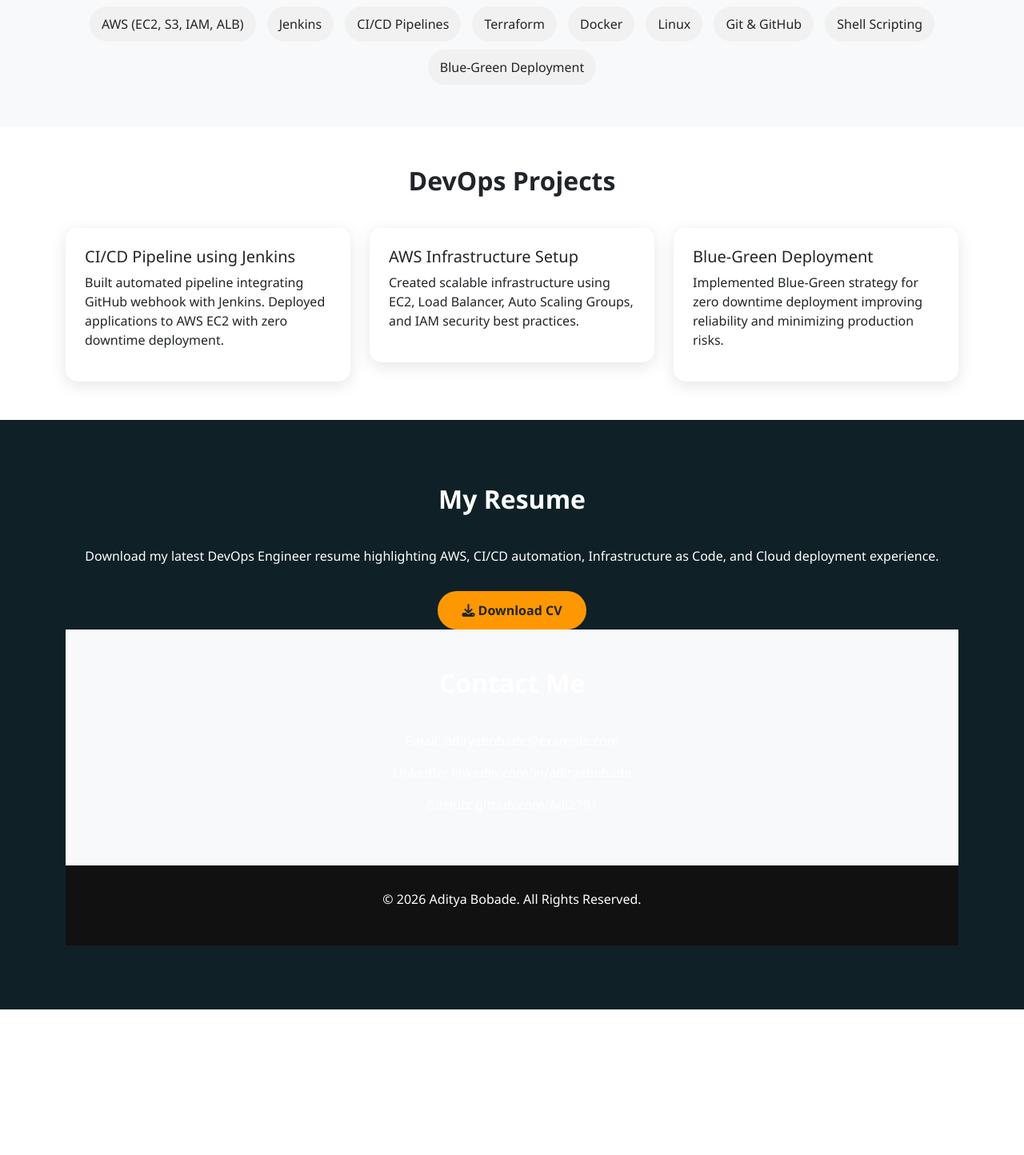
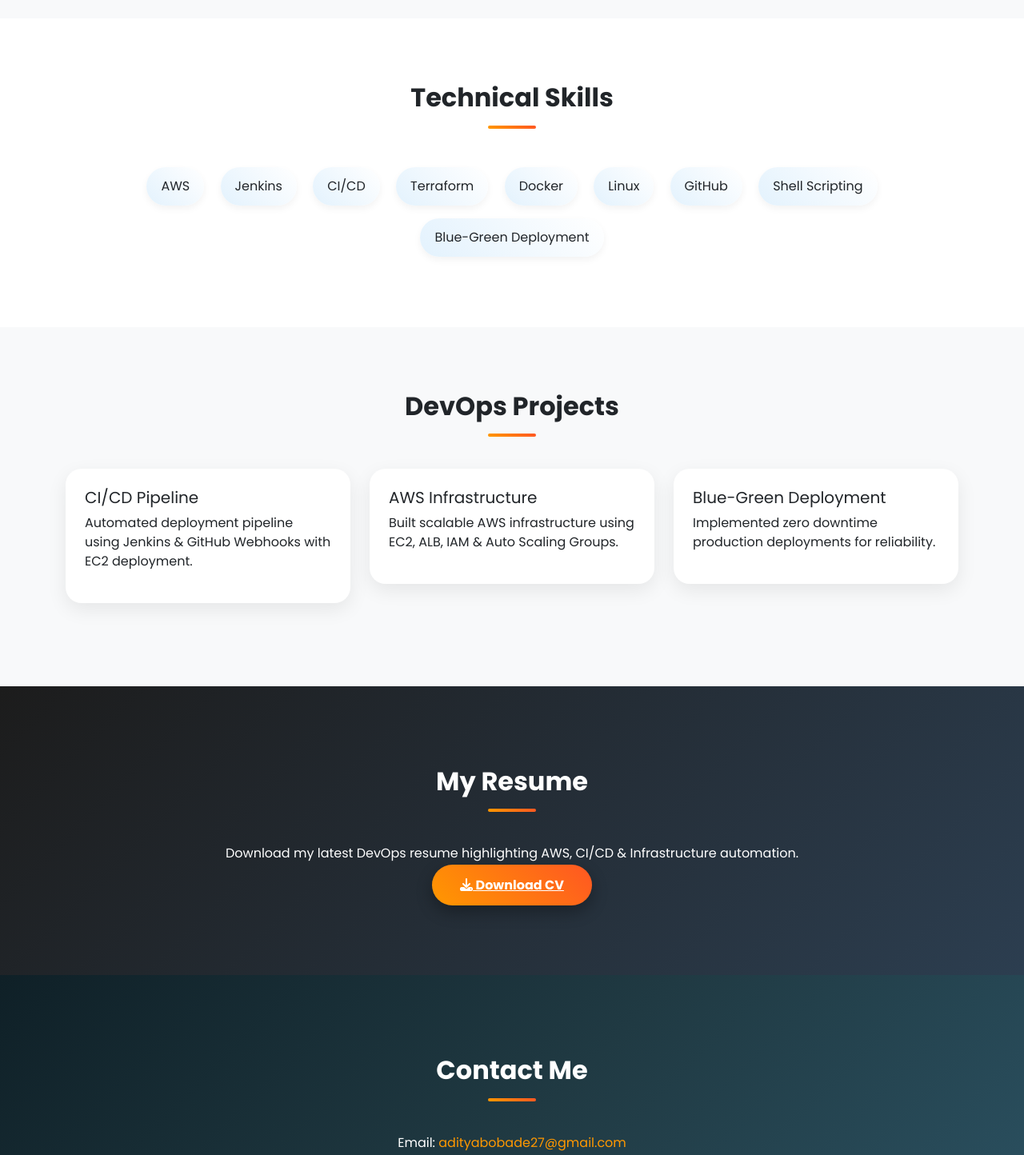
Before and after one commit to Adi2791/adityabobade.github.io, a plain HTML site: page index.html in a window 1280 px wide. Shown: the part 861-2305 px from the top of the page at 80% size. Before the commit the page ends 2123 px from the top, so only its background shows below. Drawn offline with nearby package versions, Linux system fonts and the light colour scheme.

Commit message:
index.html

```diff
--- a/index.html
+++ b/index.html
@@ -1,6 +1,5 @@
 <!DOCTYPE html>
 <html lang="en">
-
 <head>
   <meta charset="UTF-8" />
   <meta name="viewport" content="width=device-width, initial-scale=1.0" />
@@ -9,65 +8,180 @@
   <meta name="description"
     content="Aditya Bobade - DevOps Engineer specializing in AWS, CI/CD pipelines, Jenkins, Infrastructure as Code, Docker and Cloud Automation.">
 
+  <!-- Google Font -->
+  <link href="https://fonts.googleapis.com/css2?family=Poppins:wght@300;400;600;700&display=swap" rel="stylesheet">
+
+  <!-- Bootstrap -->
   <link href="https://cdn.jsdelivr.net/npm/bootstrap@5.3.2/dist/css/bootstrap.min.css" rel="stylesheet">
+
+  <!-- FontAwesome -->
   <link href="https://cdnjs.cloudflare.com/ajax/libs/font-awesome/6.4.2/css/all.min.css" rel="stylesheet">
 
   <style>
     body {
-      font-family: 'Segoe UI', sans-serif;
+      font-family: 'Poppins', sans-serif;
       scroll-behavior: smooth;
+      margin: 0;
+      padding: 0;
     }
 
+    /* HERO SECTION */
     .hero {
-      background: linear-gradient(to right, #0f2027, #203a43, #2c5364);
+      background: linear-gradient(135deg, #0f2027, #203a43, #2c5364);
       color: white;
-      padding: 120px 0;
+      padding: 150px 0;
       text-align: center;
     }
 
+    .hero h1 {
+      font-size: 3.5rem;
+      font-weight: 700;
+    }
+
+    .hero h3 {
+      margin-top: 15px;
+      font-weight: 400;
+      opacity: 0.9;
+    }
+
+    .hero p {
+      margin-top: 15px;
+      opacity: 0.8;
+    }
+
+    .hero .btn {
+      background: linear-gradient(45deg, #ff9800, #ff5722);
+      border: none;
+      padding: 12px 30px;
+      border-radius: 30px;
+      color: white;
+      font-weight: 600;
+      margin-top: 20px;
+      transition: 0.3s;
+      box-shadow: 0 8px 20px rgba(0,0,0,0.3);
+    }
+
+    .hero .btn:hover {
+      transform: translateY(-3px);
+      box-shadow: 0 12px 25px rgba(0,0,0,0.4);
+    }
+
+    /* SECTION TITLES */
     .section-title {
       font-weight: 700;
       margin-bottom: 40px;
+      position: relative;
+      text-align: center;
+    }
+
+    .section-title::after {
+      content: '';
+      width: 60px;
+      height: 4px;
+      background: linear-gradient(45deg, #ff9800, #ff5722);
+      display: block;
+      margin: 15px auto 0;
+      border-radius: 5px;
+    }
+
+    /* ABOUT */
+    .about-section {
+      padding: 80px 0;
+      background: #f8f9fa;
+    }
+
+    /* SKILLS */
+    .skills-section {
+      padding: 80px 0;
+      background: #ffffff;
+      text-align: center;
+    }
+
+    .skill-badge {
+      margin: 8px;
+      padding: 12px 18px;
+      background: linear-gradient(45deg, #e3f2fd, #ffffff);
+      border-radius: 30px;
+      display: inline-block;
+      font-weight: 500;
+      transition: 0.3s;
+      box-shadow: 0 4px 10px rgba(0,0,0,0.05);
+    }
+
+    .skill-badge:hover {
+      transform: scale(1.05);
+      background: linear-gradient(45deg, #ff9800, #ff5722);
+      color: white;
+    }
+
+    /* PROJECTS */
+    .projects-section {
+      padding: 80px 0;
+      background: #f8f9fa;
     }
 
     .card {
       border: none;
-      box-shadow: 0 5px 20px rgba(0, 0, 0, 0.1);
-      border-radius: 15px;
+      border-radius: 20px;
+      transition: 0.4s;
+      box-shadow: 0 8px 25px rgba(0,0,0,0.08);
     }
 
+    .card:hover {
+      transform: translateY(-8px);
+      box-shadow: 0 15px 35px rgba(0,0,0,0.15);
+    }
+
+    /* RESUME */
+    .resume-section {
+      background: linear-gradient(135deg, #1c1c1c, #2c3e50);
+      color: white;
+      padding: 100px 0;
+      text-align: center;
+    }
+
+    .download-btn {
+      background: linear-gradient(45deg, #ff9800, #ff5722);
+      border: none;
+      padding: 14px 35px;
+      font-weight: bold;
+      border-radius: 30px;
+      color: white;
+      transition: 0.3s;
+      box-shadow: 0 8px 20px rgba(0,0,0,0.3);
+    }
+
+    .download-btn:hover {
+      transform: translateY(-3px);
+      box-shadow: 0 12px 25px rgba(0,0,0,0.4);
+    }
+
+    /* CONTACT (NO WHITE BOX) */
+    .contact-section {
+      background: linear-gradient(135deg, #0f2027, #203a43, #2c5364);
+      color: white;
+      padding: 100px 0;
+      text-align: center;
+      width: 100%;
+    }
+
+    .contact-section a {
+      color: #ff9800;
+      text-decoration: none;
+      transition: 0.3s;
+    }
+
+    .contact-section a:hover {
+      color: #ff5722;
+    }
+
+    /* FOOTER */
     footer {
       background: #111;
       color: white;
-      padding: 30px 0;
-    }
-
-    .skill-badge {
-      margin: 5px;
-      padding: 10px 15px;
-      background: #f1f1f1;
-      border-radius: 25px;
-      display: inline-block;
-      font-weight: 500;
-    }
-
-    .resume-section {
-      background: #0f2027;
-      color: white;
-      padding: 80px 0;
-    }
-
-    .download-btn {
-      background: #ff9800;
-      border: none;
-      padding: 12px 30px;
-      font-weight: bold;
-      border-radius: 30px;
-      transition: 0.3s;
-    }
-
-    .download-btn:hover {
-      background: #e68900;
+      padding: 25px 0;
+      text-align: center;
+      font-size: 0.9rem;
     }
   </style>
 </head>
@@ -77,112 +191,95 @@
   <!-- HERO -->
   <section class="hero">
     <div class="container">
-      <h1 class="display-4 fw-bold">Aditya Bobade</h1>
-      <h3 class="mt-3">DevOps Engineer | AWS | CI/CD | Cloud Automation</h3>
-      <p class="mt-4">
-        Building Scalable Infrastructure • Automating Deployments • Optimizing Cloud Systems
-      </p>
-      <a href="#contact" class="btn btn-light mt-3 px-4">Get in Touch</a>
+      <h1>Aditya Bobade</h1>
+      <h3>DevOps Engineer | AWS | CI/CD | Cloud Automation</h3>
+      <p>Building Scalable Infrastructure • Automating Deployments • Optimizing Cloud Systems</p>
+      <a href="#contact" class="btn">Get in Touch</a>
     </div>
   </section>
 
   <!-- ABOUT -->
-  <section class="container py-5">
-    <h2 class="text-center section-title">About Me</h2>
+  <section class="about-section">
+    <div class="container">
+      <h2 class="section-title">About Me</h2>
       <p class="text-center">
         I am a DevOps Engineer with hands-on experience in AWS Cloud, Jenkins, CI/CD pipelines,
         Infrastructure as Code (Terraform), Docker, and Linux systems.
         I specialize in automating deployment workflows, implementing scalable cloud infrastructure,
         and ensuring high availability using Load Balancers and Auto Scaling.
       </p>
+    </div>
   </section>
 
   <!-- SKILLS -->
-  <section class="bg-light py-5">
+  <section class="skills-section">
     <div class="container">
-      <h2 class="text-center section-title">Technical Skills</h2>
-      <div class="text-center">
-        <span class="skill-badge">AWS (EC2, S3, IAM, ALB)</span>
+      <h2 class="section-title">Technical Skills</h2>
+      <span class="skill-badge">AWS</span>
       <span class="skill-badge">Jenkins</span>
-        <span class="skill-badge">CI/CD Pipelines</span>
+      <span class="skill-badge">CI/CD</span>
       <span class="skill-badge">Terraform</span>
       <span class="skill-badge">Docker</span>
       <span class="skill-badge">Linux</span>
-        <span class="skill-badge">Git & GitHub</span>
+      <span class="skill-badge">GitHub</span>
       <span class="skill-badge">Shell Scripting</span>
       <span class="skill-badge">Blue-Green Deployment</span>
+    </div>
+  </section>
+
+  <!-- PROJECTS -->
+  <section class="projects-section">
+    <div class="container">
+      <h2 class="section-title">DevOps Projects</h2>
+      <div class="row">
+        <div class="col-md-4 mb-4">
+          <div class="card p-4">
+            <h5>CI/CD Pipeline</h5>
+            <p>Automated deployment pipeline using Jenkins & GitHub Webhooks with EC2 deployment.</p>
+          </div>
+        </div>
+
+        <div class="col-md-4 mb-4">
+          <div class="card p-4">
+            <h5>AWS Infrastructure</h5>
+            <p>Built scalable AWS infrastructure using EC2, ALB, IAM & Auto Scaling Groups.</p>
+          </div>
+        </div>
+
+        <div class="col-md-4 mb-4">
+          <div class="card p-4">
+            <h5>Blue-Green Deployment</h5>
+            <p>Implemented zero downtime production deployments for reliability.</p>
+          </div>
+        </div>
       </div>
     </div>
   </section>
 
-  <!-- PROJECTS -->
-  <section class="container py-5">
-    <h2 class="text-center section-title">DevOps Projects</h2>
-
-    <div class="row">
-
-      <div class="col-md-4">
-        <div class="card p-4">
-          <h5>CI/CD Pipeline using Jenkins</h5>
-          <p>
-            Built automated pipeline integrating GitHub webhook with Jenkins.
-            Deployed applications to AWS EC2 with zero downtime deployment.
-          </p>
-        </div>
-      </div>
-
-      <div class="col-md-4">
-        <div class="card p-4">
-          <h5>AWS Infrastructure Setup</h5>
-          <p>
-            Created scalable infrastructure using EC2, Load Balancer,
-            Auto Scaling Groups, and IAM security best practices.
-          </p>
-        </div>
-      </div>
-
-      <div class="col-md-4">
-        <div class="card p-4">
-          <h5>Blue-Green Deployment</h5>
-          <p>
-            Implemented Blue-Green strategy for zero downtime deployment
-            improving reliability and minimizing production risks.
-          </p>
-        </div>
-      </div>
-
+  <!-- RESUME -->
+  <section class="resume-section">
+    <div class="container">
+      <h2 class="section-title text-white">My Resume</h2>
+      <p>Download my latest DevOps resume highlighting AWS, CI/CD & Infrastructure automation.</p>
+      <a href="https://drive.google.com/file/d/1Ah0OLdRrmpFig6dQykhAsE3P_hHRCSvn/view?usp=drive_link" download class="download-btn">
+        <i class="fas fa-download"></i> Download CV
+      </a>
     </div>
   </section>
 
-  <!-- RESUME SECTION -->
-  <section class="resume-section text-center">
+  <!-- CONTACT -->
+  <section id="contact" class="contact-section">
     <div class="container">
-      <h2 class="section-title text-white">My Resume</h2>
-      <p>
-        Download my latest DevOps Engineer resume highlighting AWS,
-        CI/CD automation, Infrastructure as Code, and Cloud deployment experience.
-      </p>
-
-      <a href="https://drive.google.com/uc?export=download&id=YOUR_FILE_ID"
-   class="btn download-btn mt-3" target="_blank">
-   <i class="fas fa-download"></i> Download CV
-</a>
-
-  <!-- CONTACT -->
-  <section id="contact" class="bg-light py-5">
-    <div class="container text-center">
-      <h2 class="section-title">Contact Me</h2>
-      <p>Email: adityabobade@example.com</p>
-      <p>LinkedIn: linkedin.com/in/adityabobade</p>
-      <p>GitHub: github.com/Adi2791</p>
+      <h2 class="section-title text-white">Contact Me</h2>
+      <p>Email: <a href="mailto:adityabobade@example.com">adityabobade27@gmail.com</a></p>
+      <p>LinkedIn: <a href="https://linkedin.com/in/adityabobade" target="_blank">linkedin.com/in/adityabobade</a></p>
+      <p>GitHub: <a href="https://github.com/Adi2791" target="_blank">github.com/Adi2791</a></p>
     </div>
   </section>
 
   <!-- FOOTER -->
-  <footer class="text-center">
-    <div class="container">
-      <p>© 2026 Aditya Bobade. All Rights Reserved.</p>
-    </div>
+  <footer>
+    © 2026 Aditya Bobade. All Rights Reserved.
   </footer>
 
 </body>
```
Lines whose indentation alone changed are shown as unchanged.
